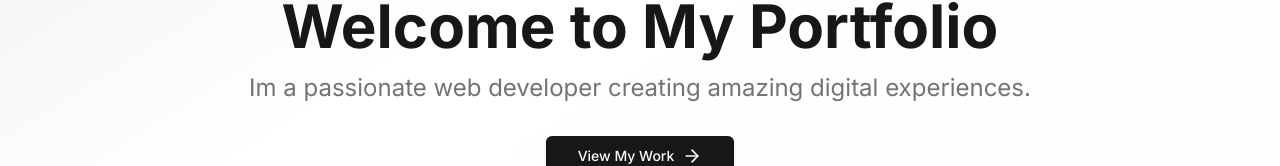
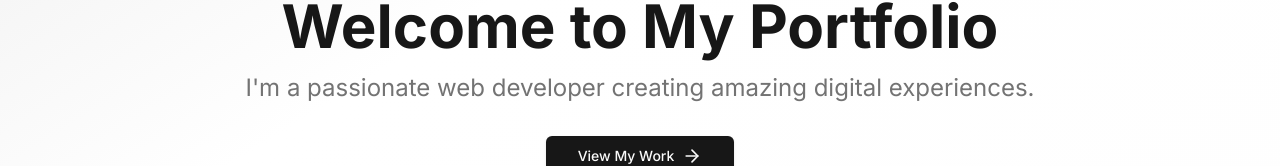
Before and after one commit to buildwithanie/portfolio, a Next.js app: page / in a window 1280 px wide. Shown: the part 490-656 px from the top of the page. Built offline with nearby package versions, Linux system fonts and the light colour scheme; no server answers.

Commit message:
3rd commit

```diff
--- a/components/ui/Home.tsx
+++ b/components/ui/Home.tsx
@@ -131,8 +131,9 @@ const Home: React.FC = () => {
             </h1>
 
             <p className="text-xl md:text-2xl mb-8 text-muted-foreground">
-              Im a passionate web developer creating amazing digital experiences.
-            </p>
+  I&apos;m a passionate web developer creating amazing digital experiences.
+</p>
+
             <div className="flex flex-col sm:flex-row gap-4 justify-center">
               <Button size="lg" className="group">
                 <Link href="#work" className="inline-flex items-center">
--- a/components/ui/input.tsx
+++ b/components/ui/input.tsx
@@ -1,10 +1,7 @@
 import * as React from "react"
-
 import { cn } from "@/lib/utils"
 
-export type InputProps = React.InputHTMLAttributes<HTMLInputElement>
-
-const Input = React.forwardRef<HTMLInputElement, InputProps>(
+const Input = React.forwardRef<HTMLInputElement, React.InputHTMLAttributes<HTMLInputElement>>(
   ({ className, type, ...props }, ref) => {
     return (
       <input
--- a/components/ui/textarea.tsx
+++ b/components/ui/textarea.tsx
@@ -1,10 +1,8 @@
 import * as React from "react"
-
 import { cn } from "@/lib/utils"
 
-export type TextareaProps = React.TextareaHTMLAttributes<HTMLTextAreaElement>
-
-const Textarea = React.forwardRef<HTMLTextAreaElement, TextareaProps>(
+// Directly use React.TextareaHTMLAttributes<HTMLTextAreaElement>
+const Textarea = React.forwardRef<HTMLTextAreaElement, React.TextareaHTMLAttributes<HTMLTextAreaElement>>(
   ({ className, ...props }, ref) => {
     return (
       <textarea
```
